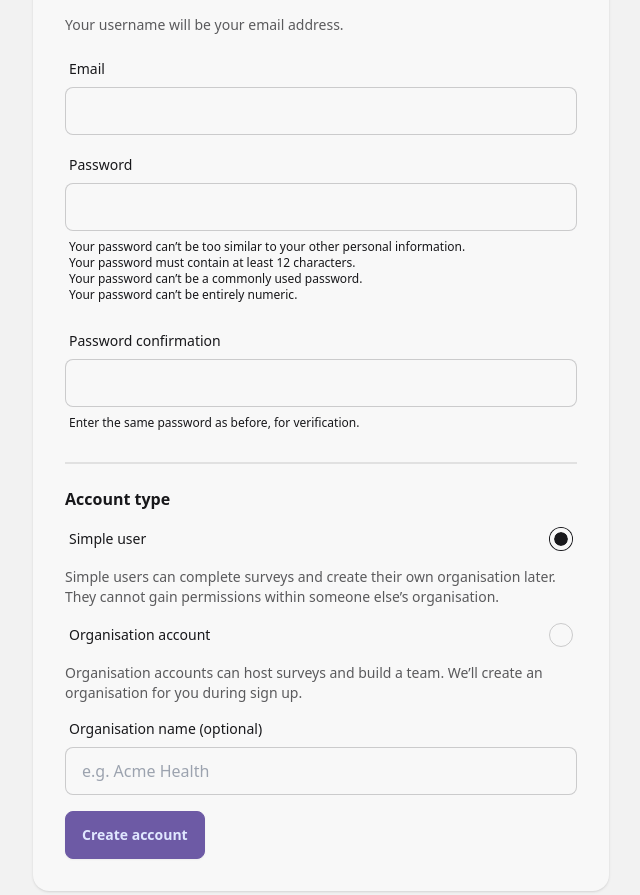
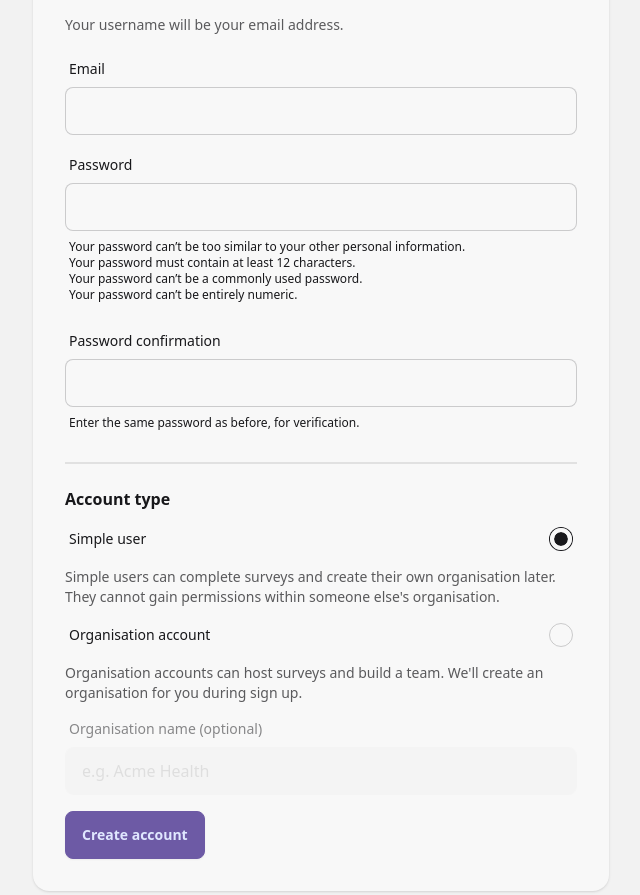
Before and after one commit to eatyourpeas/census, a Django app: page /signup/ in a window 1280 px wide. Shown: the part 161-1056 px from the top of the page, without its empty margins (319-959 px from the left). Run offline with Django 5.2, Linux system fonts and the light colour scheme; data that the repository does not hold is empty; style sheets or scripts are compiled from the project's sources; some libraries are stand-ins or nearby versions.

Commit message:
toggle organisation button enabled on user sign up

```diff
--- a/census_app/core/templates/registration/signup.html
+++ b/census_app/core/templates/registration/signup.html
@@ -1,4 +1,5 @@
 {% extends 'base.html' %}
+{% load static %}
 {% block title %}Sign up - {{ brand.title }}{% endblock %}
 {% block content %}
 <div class="max-w-xl mx-auto">
@@ -14,26 +15,31 @@
       {% include "components/render_form_fields.html" with form=form %}
     </div>
     <div class="divider"></div>
-    <fieldset class="space-y-2">
+        <fieldset class="space-y-2">
       <legend class="font-semibold">Account type</legend>
       <label class="label cursor-pointer">
         <span class="label-text">Simple user</span>
         <input type="radio" name="account_type" value="simple" class="radio" checked>
       </label>
-      <p class="text-sm opacity-70">Simple users can complete surveys and create their own organisation later. They cannot gain permissions within someone else’s organisation.</p>
+      <p class="text-sm opacity-70">Simple users can complete surveys and create their own organisation later. They cannot gain permissions within someone else's organisation.</p>
       <label class="label cursor-pointer mt-2">
         <span class="label-text">Organisation account</span>
         <input type="radio" name="account_type" value="org" class="radio">
       </label>
-      <p class="text-sm opacity-70">Organisation accounts can host surveys and build a team. We’ll create an organisation for you during sign up.</p>
-      <label class="form-control">
-        <span class="label"><span class="label-text">Organisation name (optional)</span></span>
-        <input type="text" name="org_name" class="input input-bordered w-full" placeholder="e.g. Acme Health" />
-      </label>
+      <p class="text-sm opacity-70">Organisation accounts can host surveys and build a team. We'll create an organisation for you during sign up.</p>
+      <div id="org-name-container">
+        <label class="form-control">
+          <span class="label"><span class="label-text" id="org-name-label">Organisation name (optional)</span></span>
+          <input type="text" name="org_name" id="org-name-input" class="input input-bordered w-full" placeholder="e.g. Acme Health" />
+        </label>
+      </div>
     </fieldset>
     <button type="submit" class="btn btn-primary">Create account</button>
       </form>
     </div>
   </div>
 </div>
+
+<script src="{% static 'js/signup.js' %}"></script>
+
 {% endblock %}
```
Also changed, not shown: census_app/static/js/signup.js (added, +34 -0 lines).
